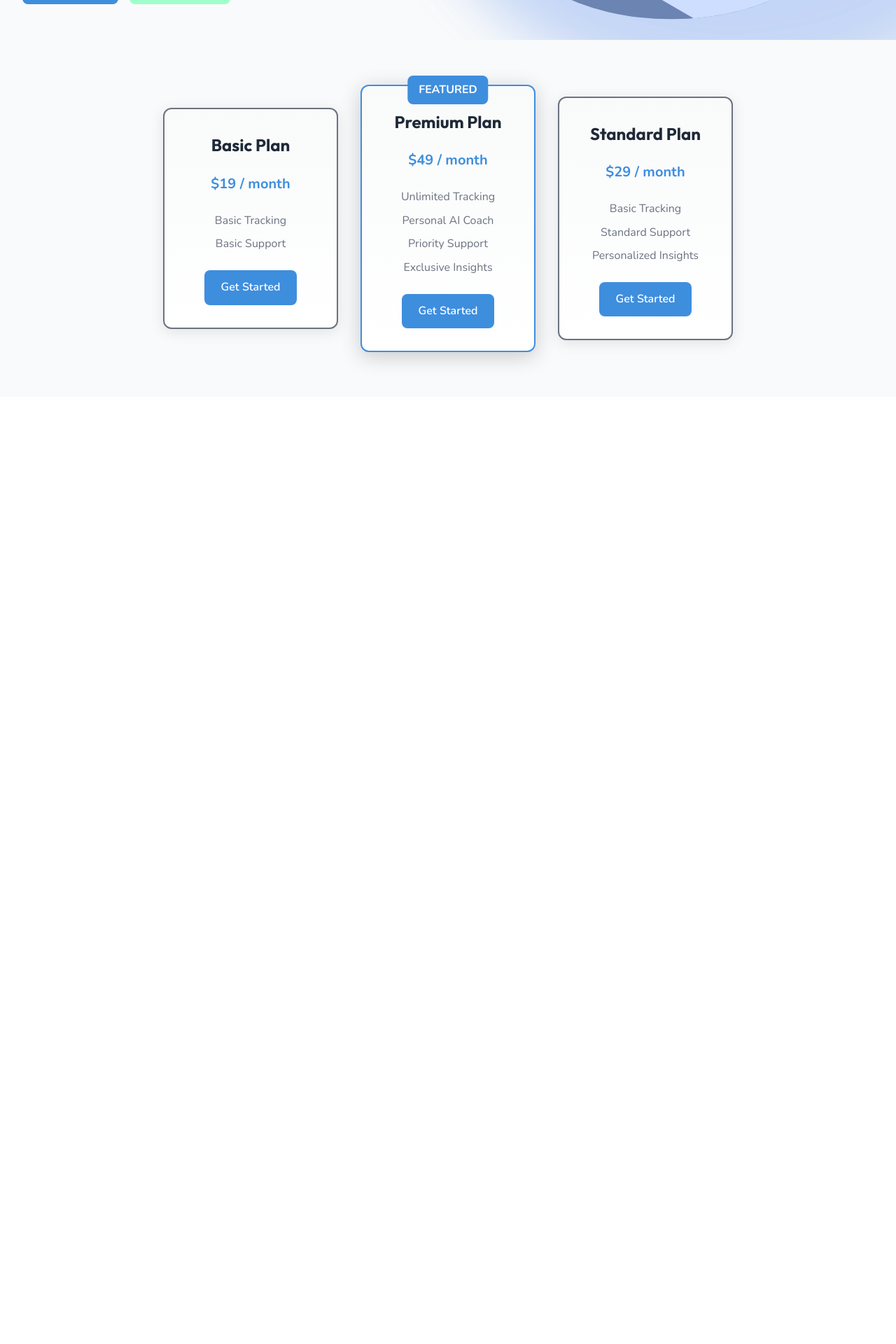
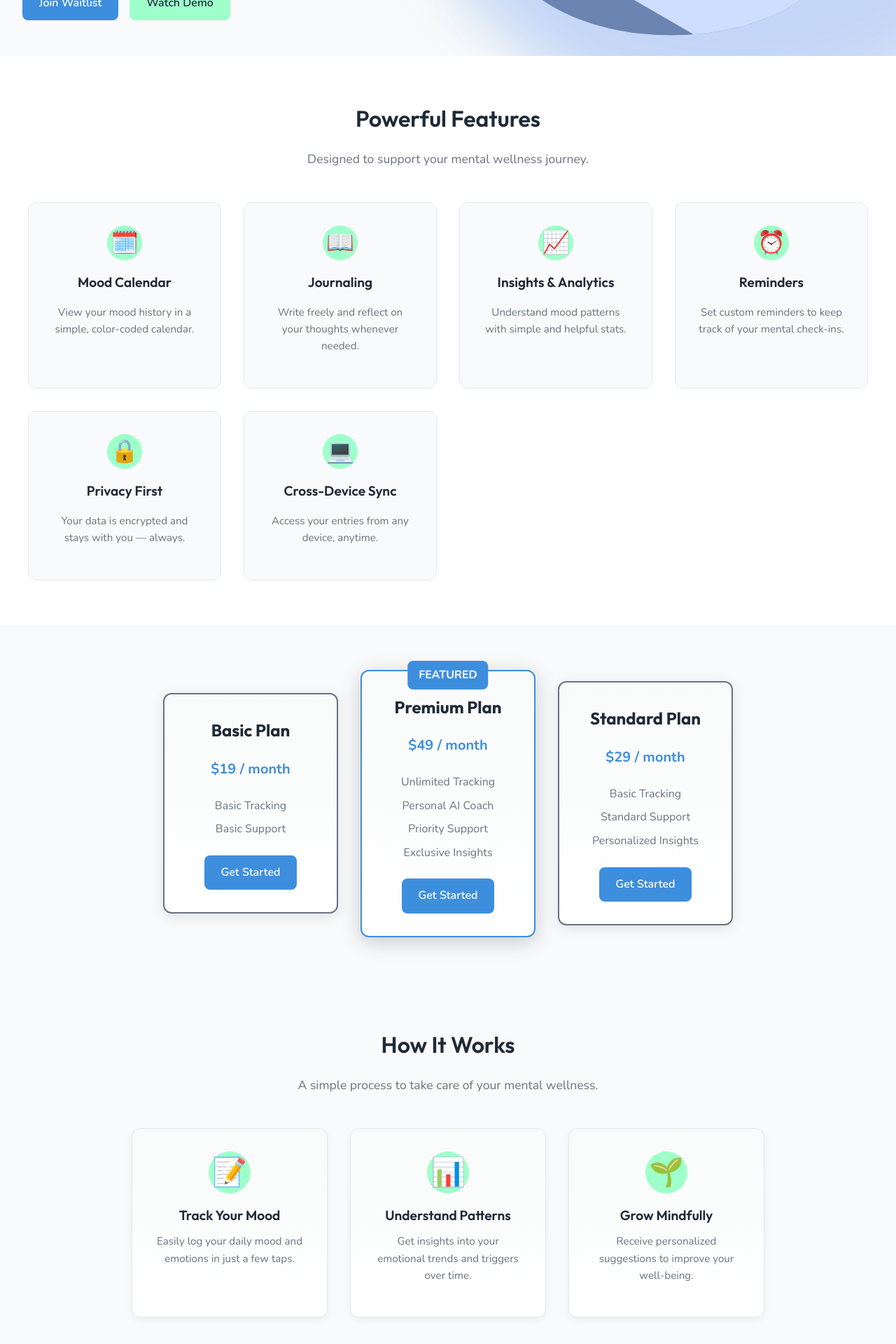
Before and after one commit to andreasgiannoudis/mindfit, a React (Vite) app: page / in a window 1280 px wide. Shown: the part 564-2484 px from the top of the page at 70% size. Before the commit the page ends 1131 px from the top, so only its background shows below. Built offline with nearby package versions, Linux system fonts and the light colour scheme.

Commit message:
added features, how it works, logo.

```diff
--- a/src/App.jsx
+++ b/src/App.jsx
@@ -2,6 +2,8 @@ import './App.scss'
 import Header from './components/Header'
 import Hero from './components/Hero'
 import Pricing from './components/Pricing'
+import HowItWorks from './components/HowItWorks'
+import Features from './components/Features'
 
 function App() {
 
@@ -9,7 +11,10 @@ function App() {
     <>
       <Header />
       <Hero />
+      <Features />
       <Pricing />
+      <HowItWorks />
+
 
     </>
   )
--- a/src/App.scss
+++ b/src/App.scss
@@ -2,3 +2,5 @@
 @import "./styles/header";
 @import "./styles/hero";
 @import "./styles/pricing";
+@import "./styles/howItWorks";
+@import "./styles/features";
--- a/src/components/Features.jsx
+++ b/src/components/Features.jsx
@@ -0,0 +1,70 @@
+import React from 'react';
+import { motion } from 'framer-motion';
+
+const features = [
+  {
+    id: 1,
+    title: 'Mood Calendar',
+    description: 'View your mood history in a simple, color-coded calendar.',
+    icon: '🗓️',
+  },
+  {
+    id: 2,
+    title: 'Journaling',
+    description: 'Write freely and reflect on your thoughts whenever needed.',
+    icon: '📖',
+  },
+  {
+    id: 3,
+    title: 'Insights & Analytics',
+    description: 'Understand mood patterns with simple and helpful stats.',
+    icon: '📈',
+  },
+  {
+    id: 4,
+    title: 'Reminders',
+    description: 'Set custom reminders to keep track of your mental check-ins.',
+    icon: '⏰',
+  },
+  {
+    id: 5,
+    title: 'Privacy First',
+    description: 'Your data is encrypted and stays with you — always.',
+    icon: '🔒',
+  },
+  {
+    id: 6,
+    title: 'Cross-Device Sync',
+    description: 'Access your entries from any device, anytime.',
+    icon: '💻',
+  },
+];
+
+const Features = () => {
+  return (
+    <section className="features" id="features">
+      <div className="features__header">
+        <h2>Powerful Features</h2>
+        <p>Designed to support your mental wellness journey.</p>
+      </div>
+      <div className="features__grid">
+        {features.map((feature, index) => (
+          <motion.div
+            key={feature.id}
+            className="features__card"
+            initial={{ opacity: 0, y: 40 }}
+            whileInView={{ opacity: 1, y: 0 }}
+            transition={{ delay: index * 0.1, duration: 0.5 }}
+            viewport={{ once: true }}
+          >
+            <div className="features__icon">{feature.icon}</div>
+            <h3>{feature.title}</h3>
+            <p>{feature.description}</p>
+          </motion.div>
+        ))}
+      </div>
+    </section>
+  );
+};
+
+export default Features;
--- a/src/components/Header.jsx
+++ b/src/components/Header.jsx
@@ -1,10 +1,13 @@
 import React from 'react';
+import mindfitlogo from '/src/assets/images/mind-fit-logo.png'
 
 const Header = () => {
   return (
     <header className="header">
       <div className="header__container">
-        <div className="header__logo">MindFit</div>
+        <div className="header__logo">
+          <img src={mindfitlogo} alt="Mind Fit Logo" />
+        </div>
         <nav className="header__nav">
           <a href="#features" className="header__link">Features</a>
           <a href="#pricing" className="header__link">Pricing</a>
--- a/src/components/HowItWorks.jsx
+++ b/src/components/HowItWorks.jsx
@@ -0,0 +1,52 @@
+import React from 'react';
+import { motion } from 'framer-motion';
+
+const steps = [
+  {
+    id: 1,
+    title: 'Track Your Mood',
+    description: 'Easily log your daily mood and emotions in just a few taps.',
+    icon: '📝',
+  },
+  {
+    id: 2,
+    title: 'Understand Patterns',
+    description: 'Get insights into your emotional trends and triggers over time.',
+    icon: '📊',
+  },
+  {
+    id: 3,
+    title: 'Grow Mindfully',
+    description: 'Receive personalized suggestions to improve your well-being.',
+    icon: '🌱',
+  },
+];
+
+const HowItWorks = () => {
+  return (
+    <section className="how-it-works" id="how-it-works">
+      <div className="how-it-works__header">
+        <h2>How It Works</h2>
+        <p>A simple process to take care of your mental wellness.</p>
+      </div>
+      <div className="how-it-works__steps">
+        {steps.map((step, index) => (
+          <motion.div
+            className="how-it-works__step"
+            key={step.id}
+            initial={{ opacity: 0, y: 40 }}
+            whileInView={{ opacity: 1, y: 0 }}
+            transition={{ delay: index * 0.2, duration: 0.6 }}
+            viewport={{ once: true }}
+          >
+            <div className="how-it-works__icon">{step.icon}</div>
+            <h3>{step.title}</h3>
+            <p>{step.description}</p>
+          </motion.div>
+        ))}
+      </div>
+    </section>
+  );
+};
+
+export default HowItWorks;
--- /dev/null
+++ b/src/styles/_features.scss
@@ -0,0 +1,67 @@
+
+.features {
+  padding: 4rem 2rem;
+  background-color: white;
+
+  &__header {
+    text-align: center;
+    margin-bottom: 3rem;
+
+    h2 {
+      font-size: 2rem;
+      color: $text-dark;
+      margin-bottom: 1rem;
+    }
+
+    p {
+      font-size: 1.1rem;
+      color: $muted-text;
+    }
+  }
+
+  &__grid {
+    display: grid;
+    gap: 2rem;
+    grid-template-columns: repeat(auto-fit, minmax(260px, 1fr));
+    max-width: 1200px;
+    margin: 0 auto;
+  }
+
+  &__card {
+    background-color: $bg-color;
+    border: 1px solid #e5e7eb;
+    border-radius: 12px;
+    padding: 2rem;
+    text-align: center;
+    transition: transform 0.35s ease-in-out, box-shadow 0.3s ease-in-out;
+
+    &:hover {
+      transform: translateY(-6px);
+      box-shadow: 0 5px 20px $primary;
+    }
+
+    h3 {
+      font-size: 1.2rem;
+      color: $text-dark;
+      margin: 1rem 0 0.5rem;
+    }
+
+    p {
+      font-size: 0.95rem;
+      color: $muted-text;
+    }
+  }
+
+  &__icon {
+    font-size: 2rem;
+    background-color: $accent;
+    color: $text-dark;
+    width: 50px;
+    height: 50px;
+    border-radius: 50%;
+    margin: 0 auto;
+    display: flex;
+    align-items: center;
+    justify-content: center;
+  }
+}
--- a/src/styles/_header.scss
+++ b/src/styles/_header.scss
@@ -19,6 +19,9 @@
       font-size: 1.5rem;
       font-weight: 700;
       color: #1f2937;
+      img{
+        max-width: 55px;
+      }
     }
 
     &__nav {
--- /dev/null
+++ b/src/styles/_howItWorks.scss
@@ -0,0 +1,68 @@
+.how-it-works {
+  padding: 4rem 2rem;
+  background-color: $bg-color;
+  text-align: center;
+
+  &__header {
+    max-width: 600px;
+    margin: 0 auto 3rem;
+
+    h2 {
+      font-size: 2rem;
+      color: $text-dark;
+      margin-bottom: 1rem;
+    }
+
+    p {
+      font-size: 1.1rem;
+      color: $muted-text;
+    }
+  }
+
+  &__steps {
+    display: flex;
+    justify-content: center;
+    gap: 2rem;
+    flex-wrap: wrap;
+  }
+
+  &__step {
+    background-color: white;
+    border: 1px solid #e5e7eb;
+    border-radius: 12px;
+    padding: 2rem;
+    width: 280px;
+    box-shadow: 0 4px 12px rgba(0, 0, 0, 0.05);
+    transition: transform 0.3s ease;
+    background-image: linear-gradient(to top, #ffffff, #f9fafa);
+
+    &:hover {
+      transform: translateY(-6px);
+    }
+
+    h3 {
+      margin-top: 1rem;
+      font-size: 1.2rem;
+      color: $text-dark;
+    }
+
+    p {
+      margin-top: 0.5rem;
+      color: $muted-text;
+      font-size: 0.95rem;
+    }
+  }
+
+  &__icon {
+    font-size: 2.5rem;
+    background-color: $accent;
+    width: 60px;
+    height: 60px;
+    line-height: 60px;
+    border-radius: 50%;
+    margin: 0 auto;
+    display: flex;
+    align-items: center;
+    justify-content: center;
+  }
+}
```
Also changed, not shown: src/assets/images/mind-fit-logo.png (added).
